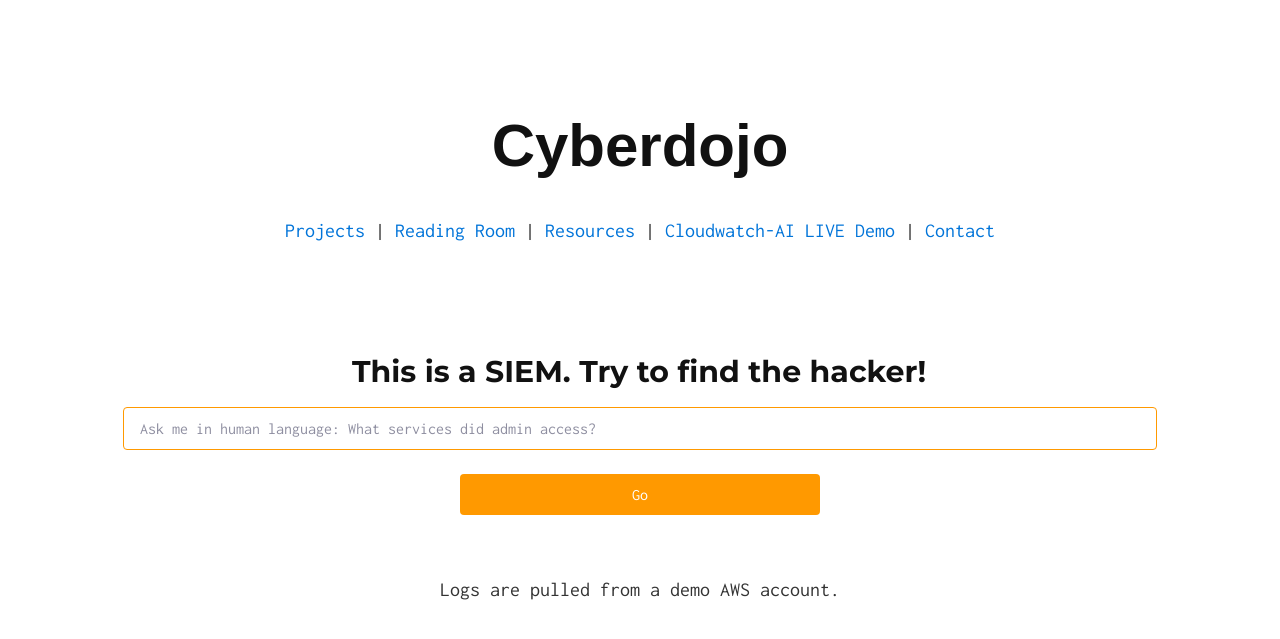
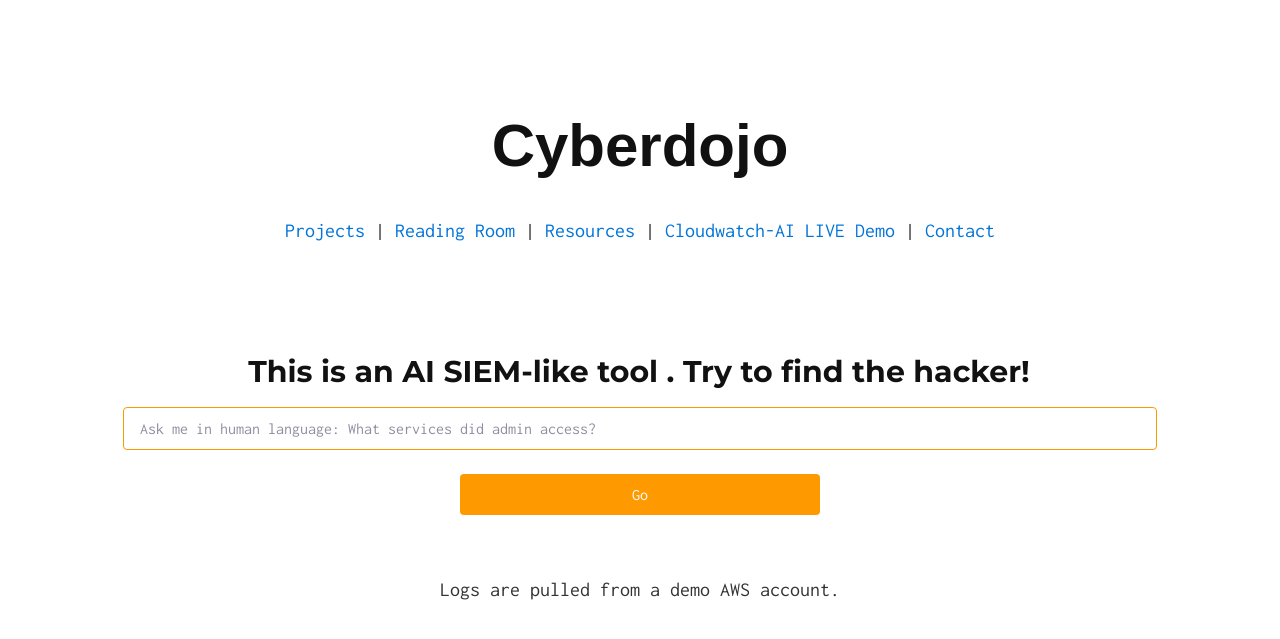
Before and after one commit to Ahmed-AG/cyberdojo-page, a Jekyll site: the page built from cloudwatch-bot.md, in a window 1280 px wide. Shown: the top 639 px of the page. Built offline with Jekyll 4.4.1, drawn with Linux system fonts in a browser that asks for light colours.

Commit message:
Update cloudwatch-bot

```diff
--- a/_includes/cloudwatch-bot.html
+++ b/_includes/cloudwatch-bot.html
@@ -15,7 +15,7 @@
   <br> -->
 
   <div class="main-div">
-    <h2>This is a SIEM. Try to find the hacker!</h2>
+    <h2>This is an AI SIEM-like tool . Try to find the hacker!</h2>
     <input class="human_request" id=human_request type="text" name="human_request" placeholder="Ask me in human language: What services did admin access?" onkeypress="human_request_keypress(event)" required />
     <input type="submit" id="go" value="Go" />
     <br>
```
